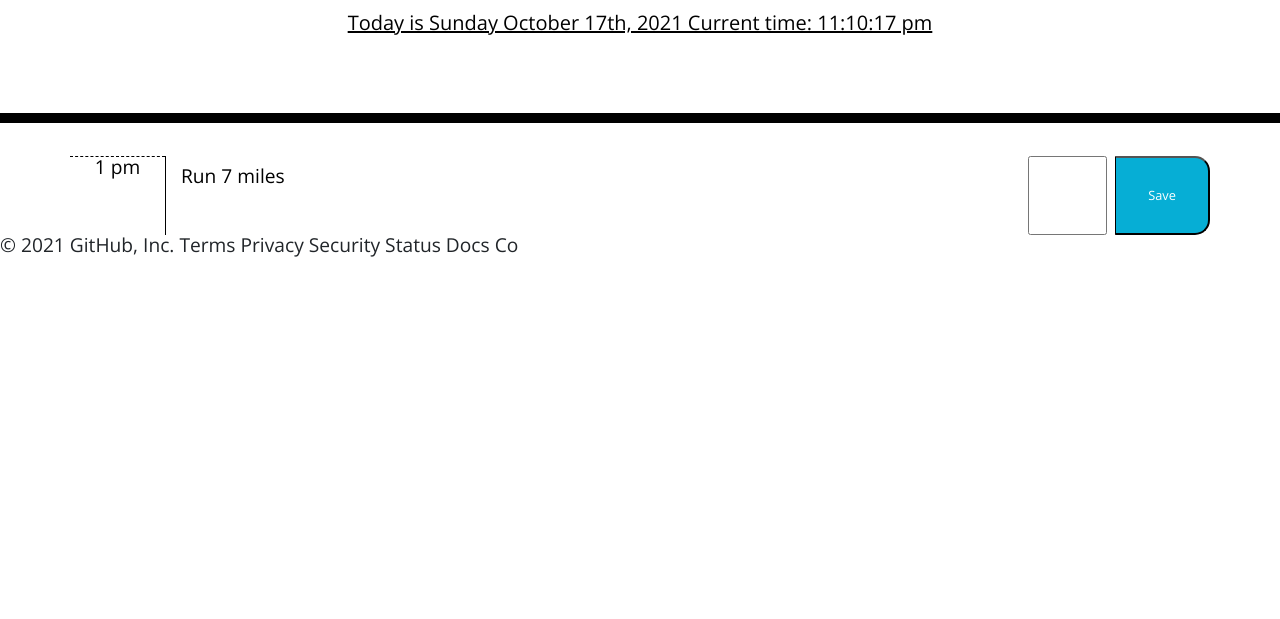
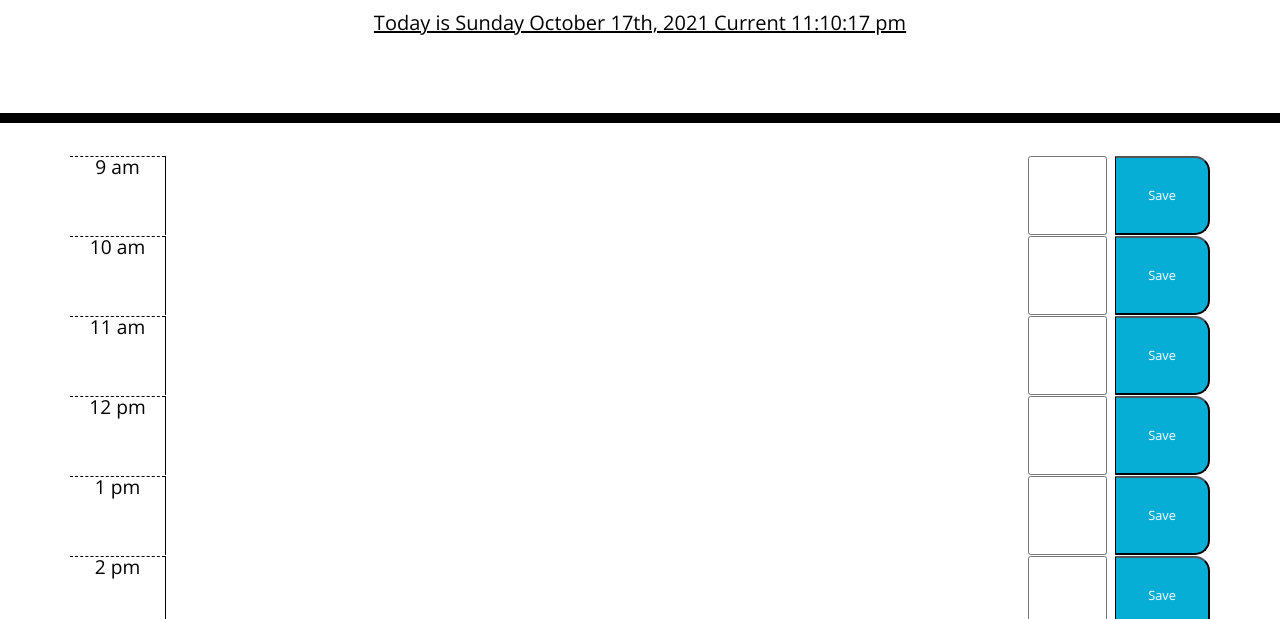
Before and after one commit to steadysamwise4/Day-planner-app, a plain HTML site: page index.html in a window 1280 px wide. Shown: the part 181-800 px from the top of the page. Drawn offline with nearby package versions, Linux system fonts and the light colour scheme.

Commit message:
main page layout of hours, textareas,checkboxes and save buttons appended to the page using jquery and javaScript

```diff
--- a/assets/js/script.js
+++ b/assets/js/script.js
@@ -1,15 +1,51 @@
+var nine = moment().hours(9).format("h a");
+var ten = moment().hours(10).format("h a");
+var elev = moment().hours(11).format("h a");
+var twelve = moment().hours(12).format("h a");
+var one = moment().hours(13).format("h a");
+var two = moment().hours(14).format("h a");
+var three = moment().hours(15).format("h a");
+var four = moment().hours(16).format("h a");
+var five = moment().hours(17).format("h a");
+
+var timesArr = [
+     nine,
+     ten,
+     elev,
+     twelve,
+     one,
+     two,
+     three,
+     four,
+     five
+]
 
 
-
-window.onload = displayDate(); loadTimes();
+window.onload = displayDate(); loadSchedule();
 // makes date/time current up to the second
 function displayDate(){
-    var day = moment().format('[Today is ] dddd  MMMM Do, YYYY  [ Current time: ] h:mm:ss a' );
+    var day = moment().format('[Today is ] dddd  MMMM Do, YYYY  [ Current  ] h:mm:ss a' );
   document.getElementById('currentDay').innerHTML = day;
   setTimeout(displayDate, 1000);
 }
  // makes set time load into each time block
- function loadTimes(){
-     var nine = moment().hours(13).format("h a");
-     document.querySelector('.hour').innerHTML = nine;
- }
+ //function loadTimes(){
+  //   document.querySelector('.hour').innerHTML = nine;
+ //}
+
+ // appends rows to page
+ function loadSchedule(){
+
+    timesArr.forEach(time => {
+        var timeBlock = $("<div></div>").addClass('row time-block');
+        var hourBlock = $("<div>" + time + "</div>").addClass('hour col-2 col-lg-1');
+        var textBlock = $("<textarea></textarea>").addClass('col-7 col-lg-9 d-flex');
+        var inputBlock = $("<input />", { type: 'checkbox'}).addClass('check col-1 col-lg-1');
+        var button = $("<button>" + "Save" + "</button>").addClass('saveBtn col-2 col-md-1 col-lg-1');
+        timeBlock.append(hourBlock);
+        timeBlock.append(textBlock);
+        timeBlock.append(inputBlock);
+        timeBlock.append(button);
+        $(".container").append(timeBlock);
+    });
+};
--- a/index.html
+++ b/index.html
@@ -29,14 +29,14 @@
       <p id="currentDay" class="lead"></p>
     </header>
     <div class="container">
-        <div class="row time-block">
-            <div class="hour col-2 col-lg-1">
+      <!-- <div class="row time-block">
+      <div class="hour col-2 col-lg-1">
 
             </div>
             <textarea class="description col-7 col-lg-9 d-flex justify-content-end">Run 7 miles</textarea>
             <input type="checkbox" class="check col-1 col-lg-1">
             <button class="saveBtn col-2 col-md-1 col-lg-1" type="button">Save</button>
-        </div>
+        </div> -->
       <!-- Timeblocks go here -->
     </div>
 
```
